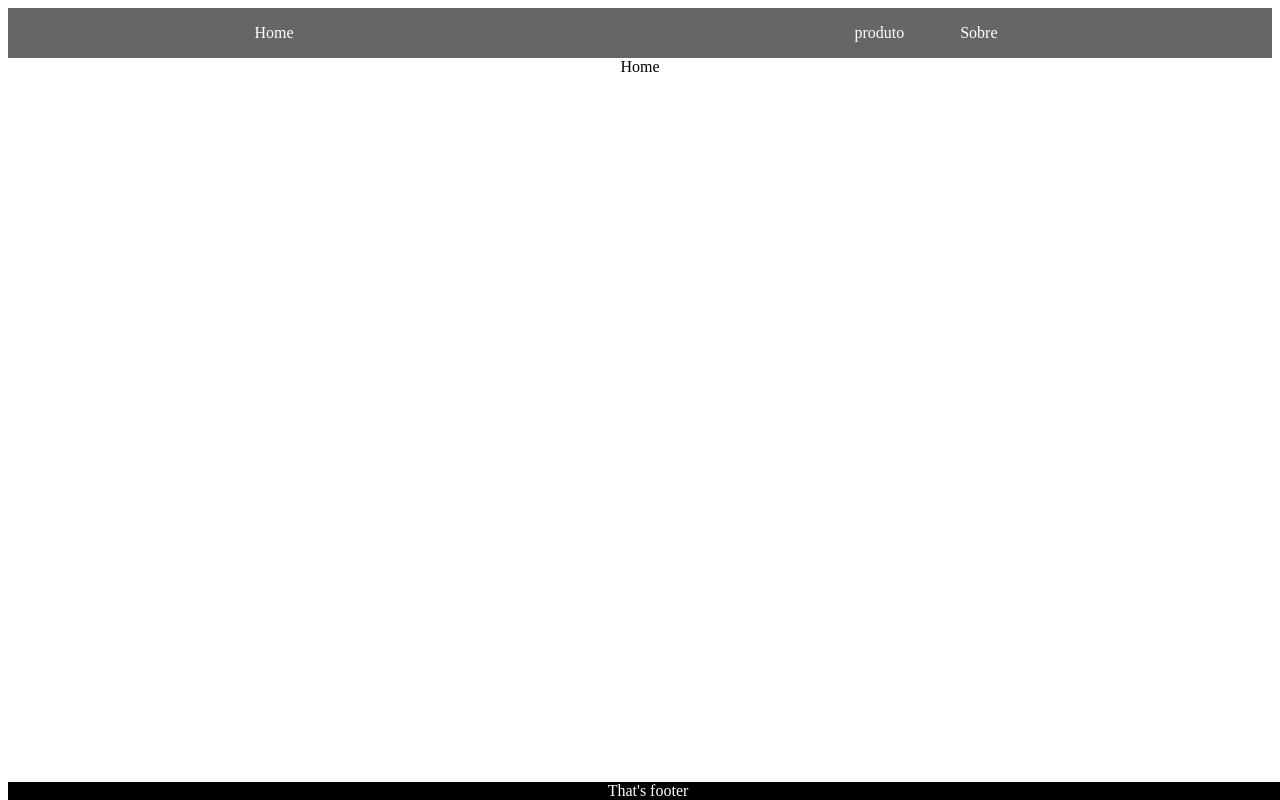
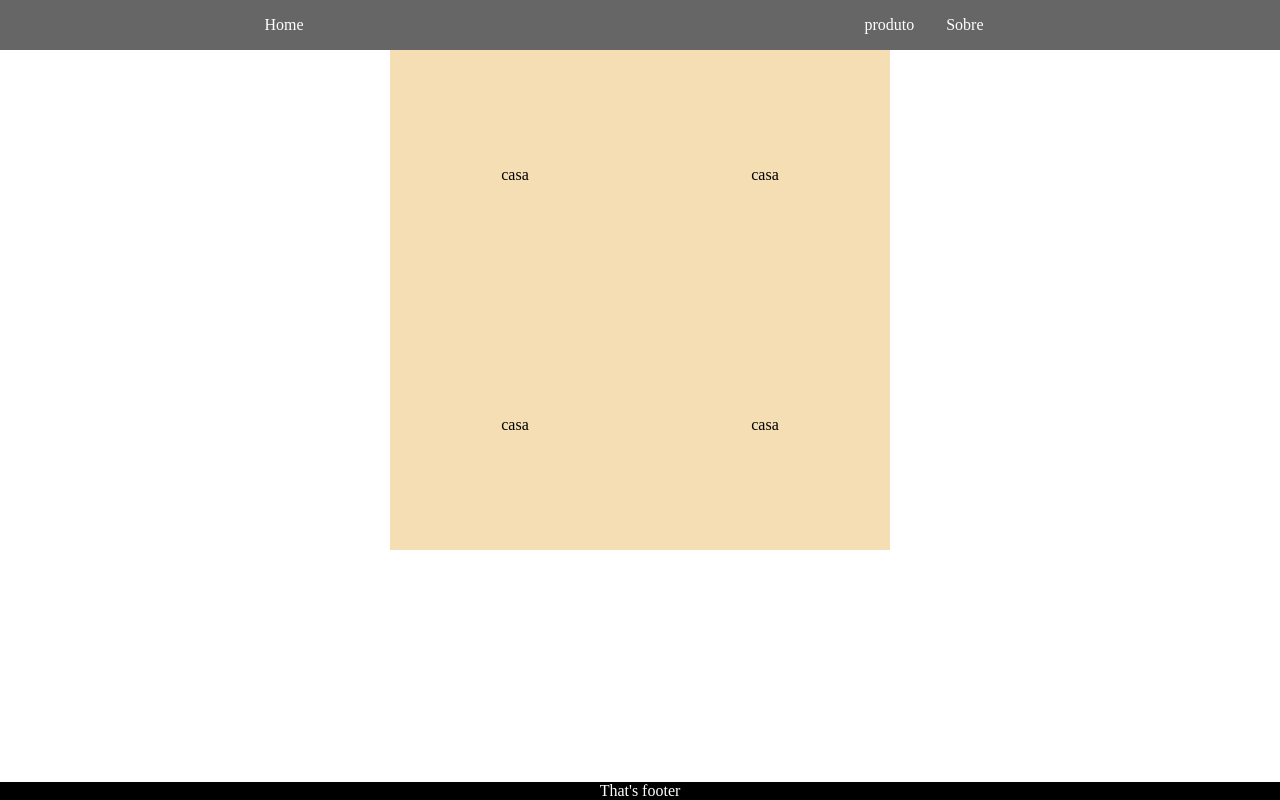
Before and after one commit to blackout273/react-page, a React (Vite) app: page / in a window 1280 px wide. Built offline with nearby package versions, Linux system fonts and the light colour scheme.

Commit message:
improving code

```diff
--- a/src/index.css
+++ b/src/index.css
@@ -0,0 +1,4 @@
+*{
+    margin: 0;
+    padding: 0;
+}
--- a/src/view/layout/header/headerNavigation/HeaderNavigation.module.css
+++ b/src/view/layout/header/headerNavigation/HeaderNavigation.module.css
@@ -10,6 +10,7 @@
     display: flex;
     justify-content: center;
     list-style: none;
+    padding: 1rem;
 }
 .headerNavigationTitle{
     text-decoration: none;
@@ -19,7 +20,6 @@
     color: white;
     text-decoration: none;
     padding: 1rem;
-    margin:12px;
 }
 .headerNavigationLink:hover{
     background-color: rgba(0, 0, 0, 0.5);
--- a/src/view/layout/header/headerNavigation/index.tsx
+++ b/src/view/layout/header/headerNavigation/index.tsx
@@ -1,15 +1,15 @@
 import { Link } from "react-router-dom"
-import s from "./HeaderNavigation.module.css"
+import style from "./HeaderNavigation.module.css"
 
 const HeaderNavigation = () => {
     return (
-        <div className={s.headerNavigation}>
+        <div className={style.headerNavigation}>
 
-            <Link className={s.headerNavigationTitle} to="/">Home</Link>
+            <Link className={style.headerNavigationTitle} to="/">Home</Link>
 
-            <ul className={s.headerNavigationItems}>
-                <li ><Link className={s.headerNavigationLink} to="/product">produto</Link></li>
-                <li ><Link className={s.headerNavigationLink} to="/about">Sobre</Link></li>
+            <ul className={style.headerNavigationItems}>
+                <li ><Link className={style.headerNavigationLink} to="/product">produto</Link></li>
+                <li ><Link className={style.headerNavigationLink} to="/about">Sobre</Link></li>
             </ul>
         </div>
     )
--- a/src/view/pages/about/About.module.css
+++ b/src/view/pages/about/About.module.css
@@ -1,5 +1,7 @@
 .articleContainer{
-text-align: center;
+    display: flex;
+    align-items: center;
+    flex-direction: column;
 }
 .articleContainer a {
     text-decoration-style: none;
--- a/src/view/pages/home/Home.module.css
+++ b/src/view/pages/home/Home.module.css
@@ -1,3 +1,17 @@
 .homeContainer{
-    text-align: center;
+    display: grid;
+    grid-template-rows: 250px 250px;
+    grid-template-columns: 250px 250px;
+    justify-content: center;
+
 }
+.homeContainerItem{
+    display: flex;
+    justify-content: center;
+    align-items: center;
+    background-color: wheat;
+}
+.homeContainerItem:hover{
+    background-color: grey;
+    transition: ease 0.5s;
+}
--- a/src/view/pages/home/index.tsx
+++ b/src/view/pages/home/index.tsx
@@ -1,9 +1,20 @@
 import style from "./Home.module.css"
 const Home = () =>{
     return(
-        <div className={style.homeContainer}>
-        Home
-        </div>
+        <section className={style.homeContainer}>
+            <div className={style.homeContainerItem}>
+                casa
+            </div>
+            <div className={style.homeContainerItem}>
+                casa
+            </div>
+            <div className={style.homeContainerItem}>
+                casa
+            </div>
+            <div className={style.homeContainerItem}>
+                casa
+            </div>
+        </section>
     )
     }
     export default Home
```
